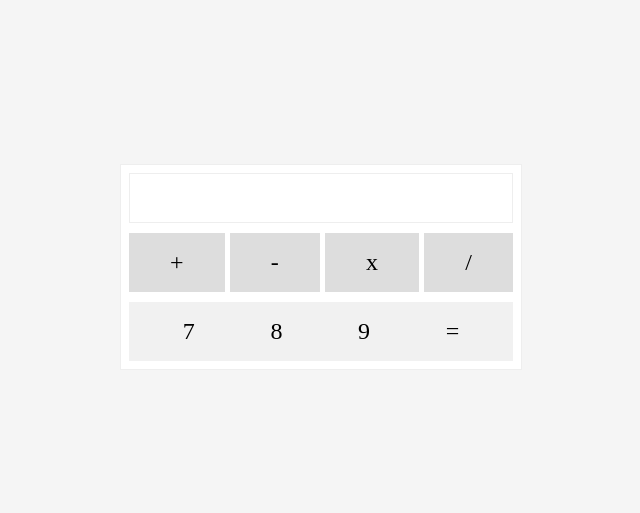
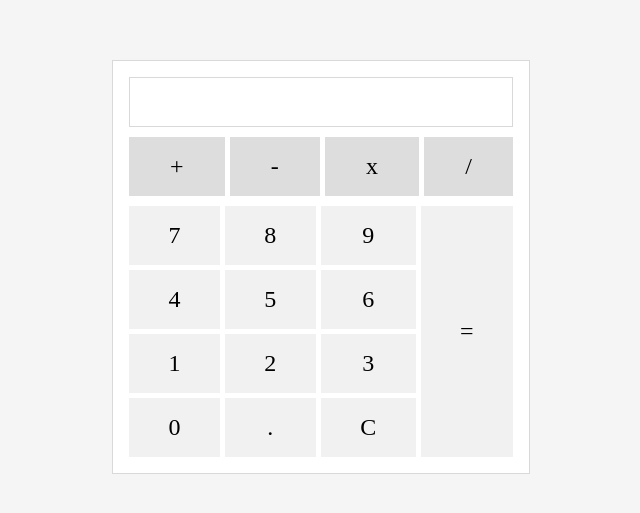
Before and after one commit to Lampzzz/calculator, a plain HTML site: page index.html in a window 1280 px wide. Shown: the part 133-646 px from the top of the page, without its empty margins (319-959 px from the left). Drawn offline with nearby package versions, Linux system fonts and the light colour scheme.

Commit message:
add interacivity

```diff
--- a/index.html
+++ b/index.html
@@ -12,18 +12,27 @@
   </head>
   <body>
     <div class="calcutor__container">
-      <div class="calculator__display"></div>
+      <div class="calculator__display" id="display"></div>
       <div class="operators__container">
-        <div class="operator">+</div>
-        <div class="operator">-</div>
-        <div class="operator">x</div>
-        <div class="operator">/</div>
+        <div class="operator" onclick="display(' + ')">+</div>
+        <div class="operator" onclick="display(' - ')">-</div>
+        <div class="operator" onclick="display(' * ')">x</div>
+        <div class="operator" onclick="display(' / ')">/</div>
       </div>
       <div class="content">
-        <div class="item">7</div>
-        <div class="item">8</div>
-        <div class="item">9</div>
-        <div class="item equal">=</div>
+        <div class="item" onclick="display('7')">7</div>
+        <div class="item" onclick="display('8')">8</div>
+        <div class="item" onclick="display('9')">9</div>
+        <div class="item" onclick="display('4')">4</div>
+        <div class="item" onclick="display('5')">5</div>
+        <div class="item" onclick="display('6')">6</div>
+        <div class="item" onclick="display('1')">1</div>
+        <div class="item" onclick="display('2')">2</div>
+        <div class="item" onclick="display('3')">3</div>
+        <div class="item" onclick="display('0')">0</div>
+        <div class="item" onclick="display('.')">.</div>
+        <div class="item" onclick="clearDisplay()">C</div>
+        <div class="item equal" onclick="result()">=</div>
       </div>
     </div>
   </body>
--- a/index.js
+++ b/index.js
@@ -0,0 +1,13 @@
+let show = document.getElementById("display");
+
+function display(val) {
+  show.textContent += val;
+}
+
+function clearDisplay() {
+  show.textContent = "";
+}
+
+function result() {
+  show.textContent = eval(show.textContent);
+}
--- a/style.css
+++ b/style.css
@@ -1,7 +1,7 @@
 :root {
   --bg-white: #f5f5f5;
   --bg-dark: #171717;
-  --border: 1px solid#eeeeee;
+  --border: 1px solid #d9d9d9;
 }
 
 body {
@@ -14,7 +14,7 @@ body {
   left: 50%;
   transform: translate(-50%, -50%);
   background-color: #fff;
-  padding: 0.5rem;
+  padding: 1rem;
   border: var(--border);
   width: 30%;
   display: grid;
@@ -42,8 +42,25 @@ body {
 .content {
   display: grid;
   grid-template-columns: auto auto auto auto;
+  font-size: 1.5rem;
+  text-align: center;
+  gap: 5px;
+}
+
+.item {
   padding: 1rem;
-  font-size: 1.5rem;
   background-color: #f1f1f1;
+}
+
+.equal {
+  grid-column: 4;
+  grid-row: 1 / 5;
+  display: grid;
+  place-items: center;
   text-align: center;
 }
+
+.operator,
+.item {
+  cursor: pointer;
+}
```
